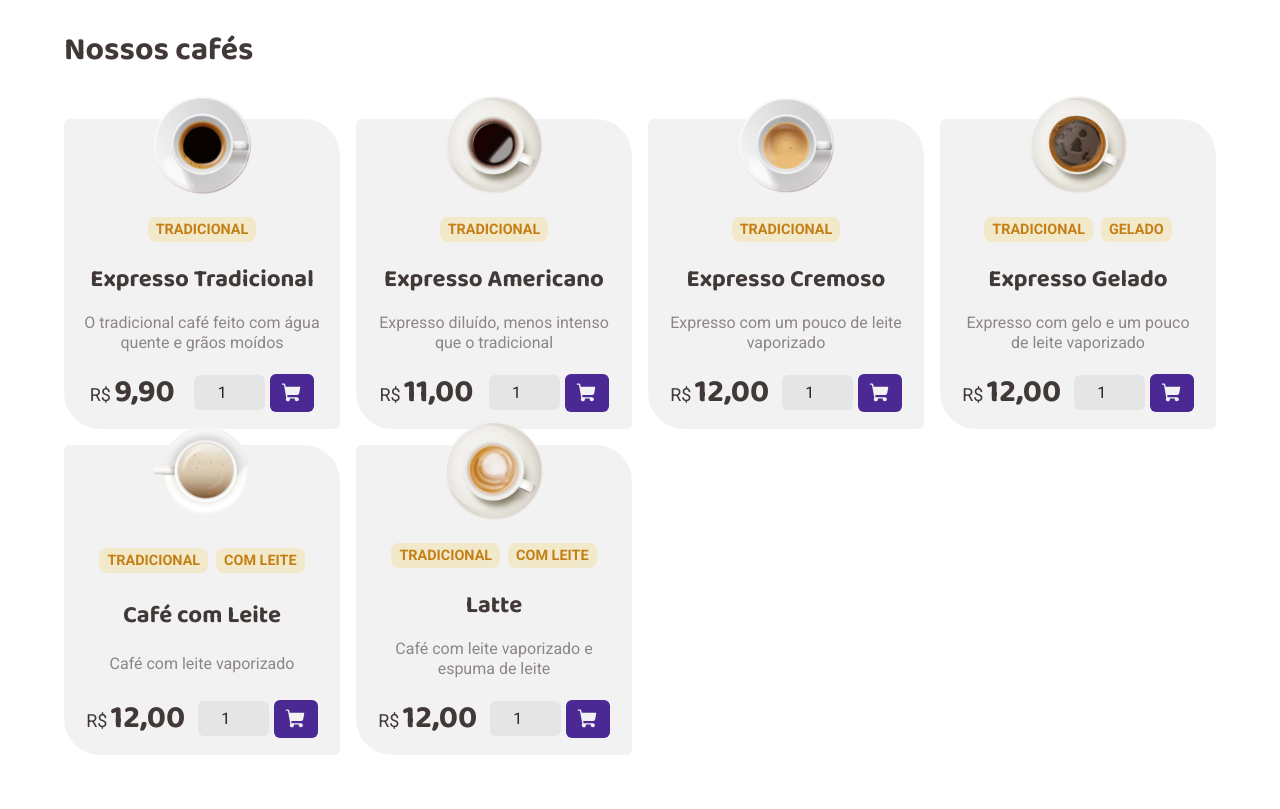
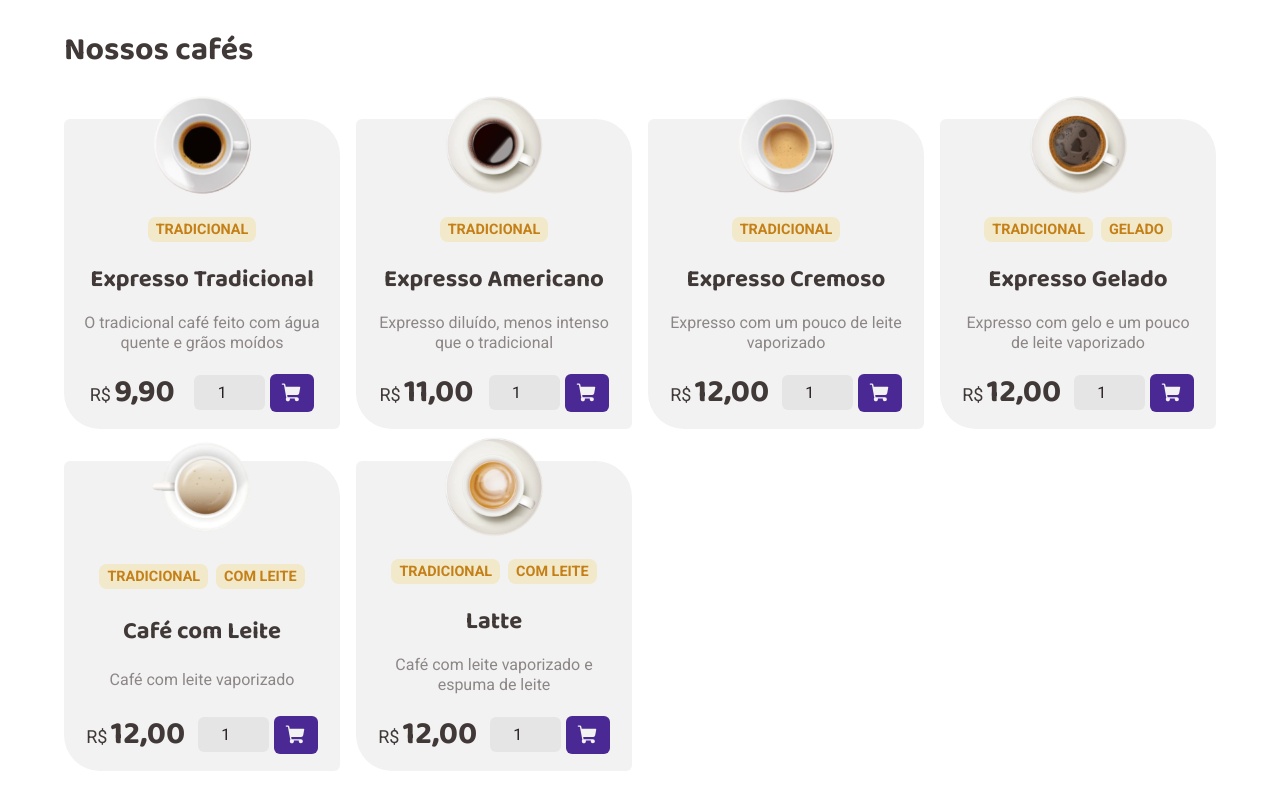
Before and after one commit to gabscrobson/coffee-delivery, a React (Vite) app: page / in a window 1280 px wide. Shown: the part 595-1404 px from the top of the page. Before the commit the page ends 1382 px from the top, so only its background shows below. Built offline with nearby package versions, Linux system fonts and the light colour scheme.

Commit message:
added margin bottom to CoffeeCard

```diff
--- a/src/pages/Home/CoffeeCard/styles.ts
+++ b/src/pages/Home/CoffeeCard/styles.ts
@@ -11,6 +11,7 @@ export const CoffeeCardContainer = styled.div`
   justify-content: space-between;
   text-align: center;
   padding: 1rem;
+  margin-bottom: 1rem;
 
   img {
     margin-top: -2.5rem;
```
